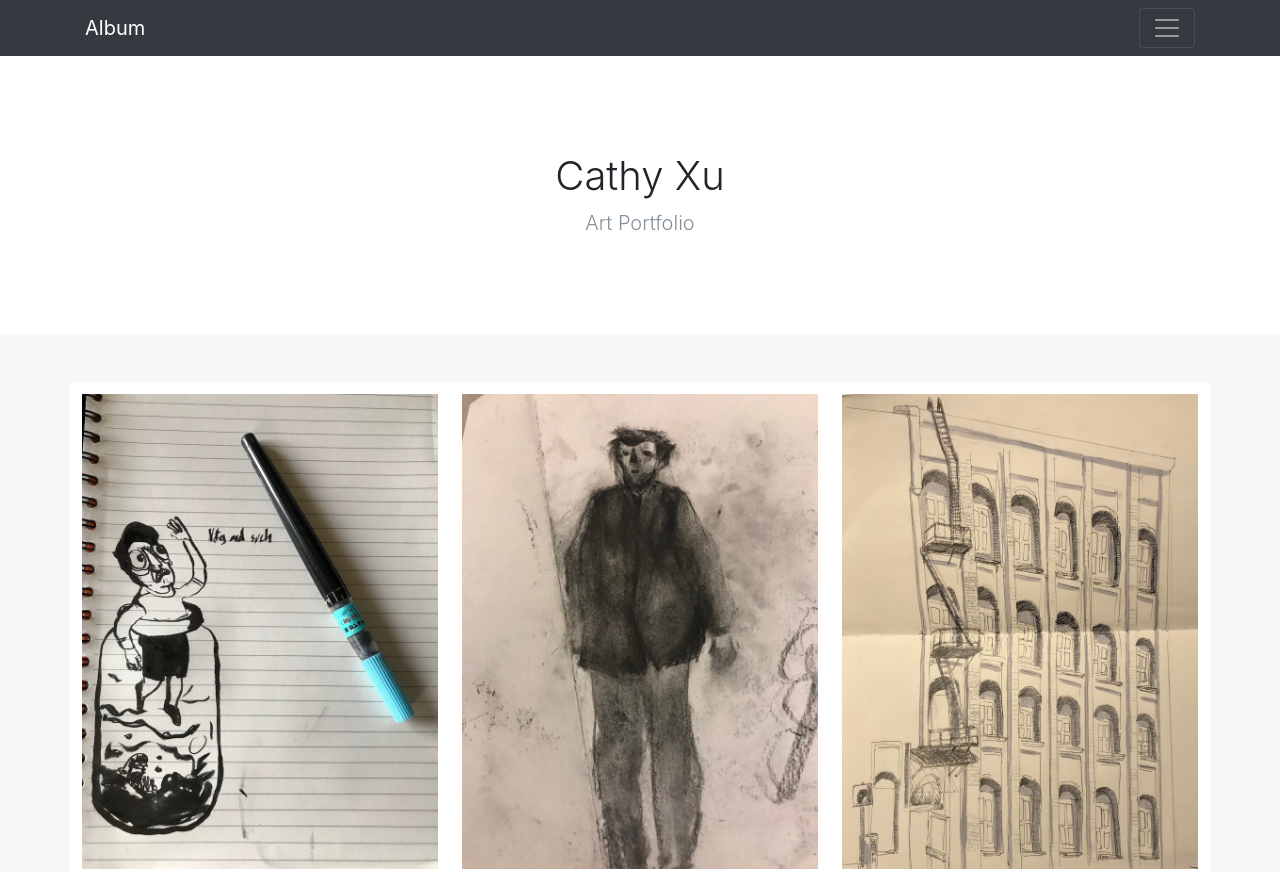
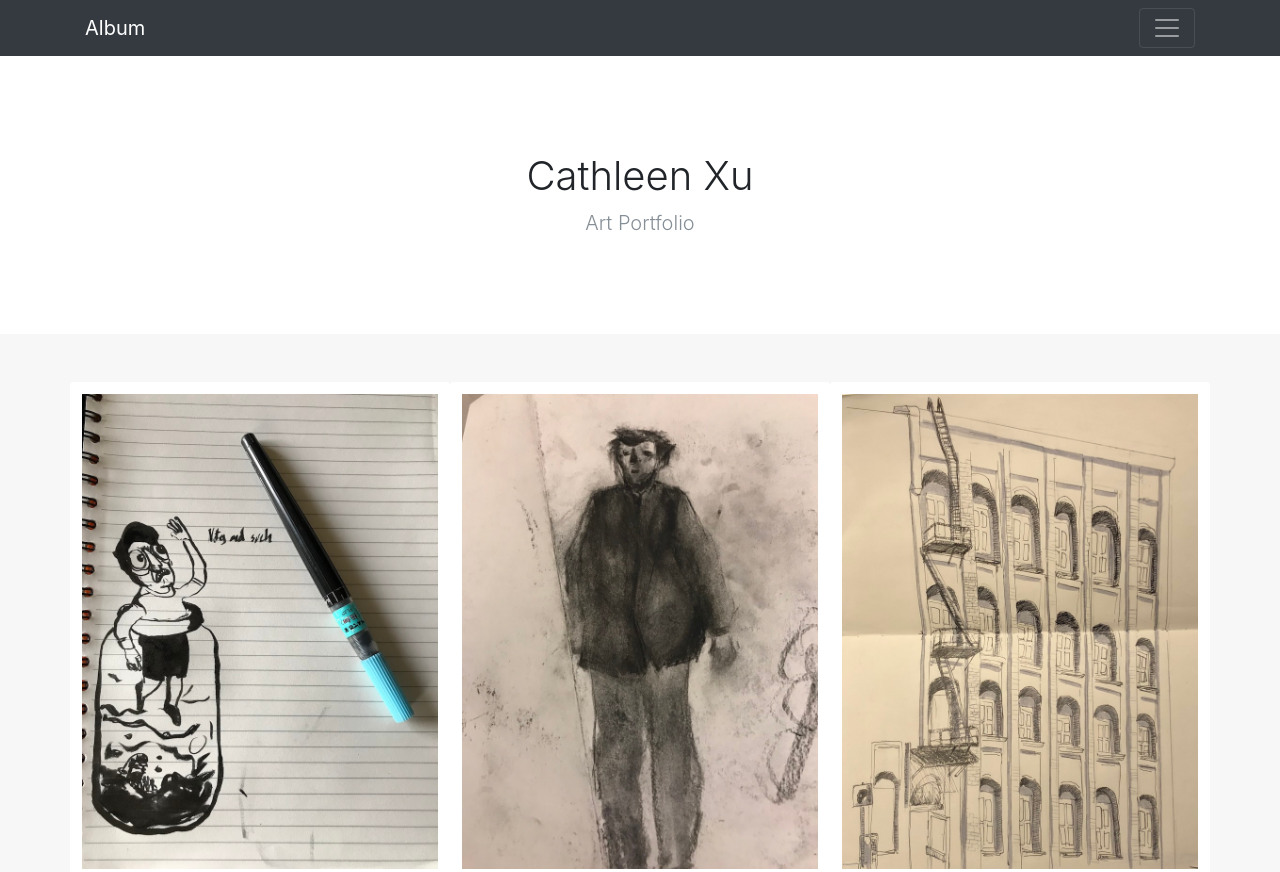
Before and after one commit to xukaixi/xukaixi.github.io, a plain HTML site: page index.html in a window 1280 px wide. Shown: the top 872 px of the page. Drawn offline with nearby package versions, Linux system fonts and the light colour scheme.

Commit message:
Update index.html for full name

```diff
--- a/index.html
+++ b/index.html
@@ -43,7 +43,7 @@
 
       <section class="jumbotron text-center">
         <div class="container">
-          <h1 class="jumbotron-heading">Cathy Xu</h1>
+          <h1 class="jumbotron-heading">Cathleen Xu</h1>
           <p class="lead text-muted">Art Portfolio</p>
         </div>
       </section>
```
